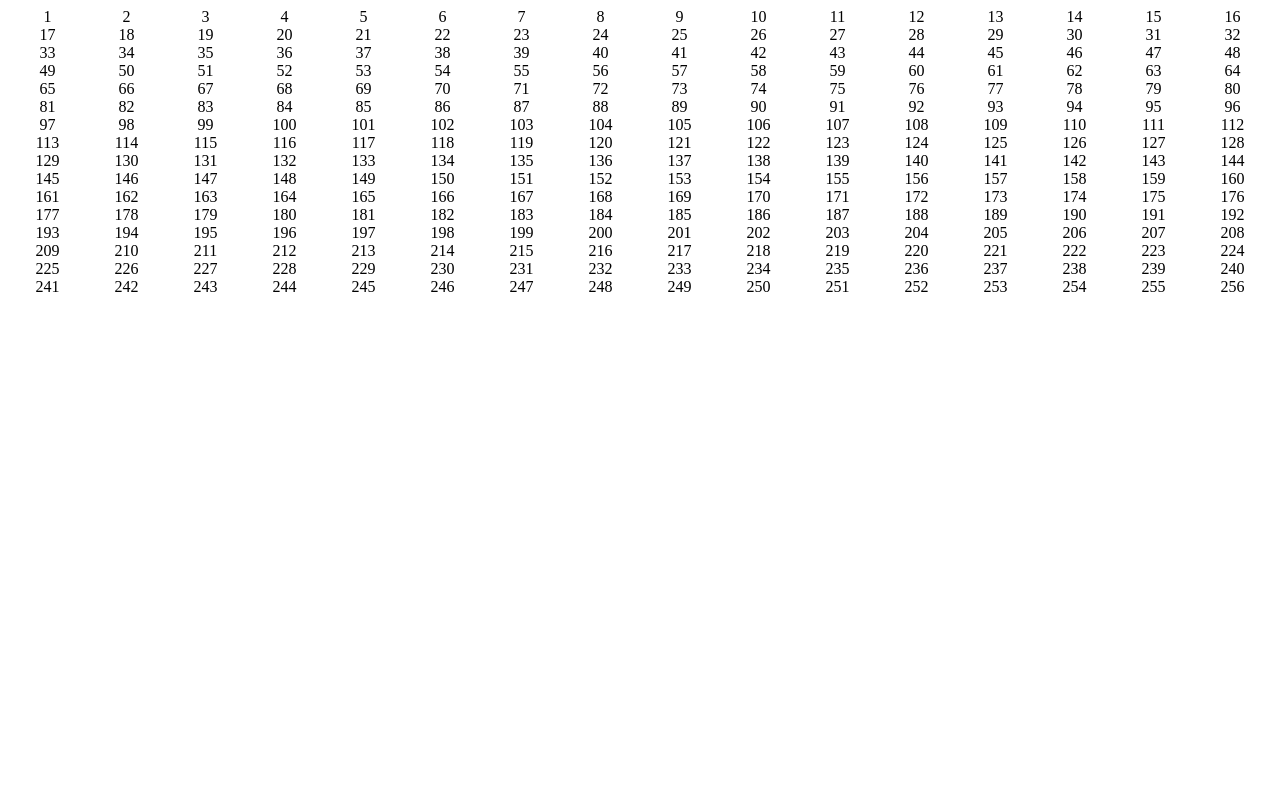
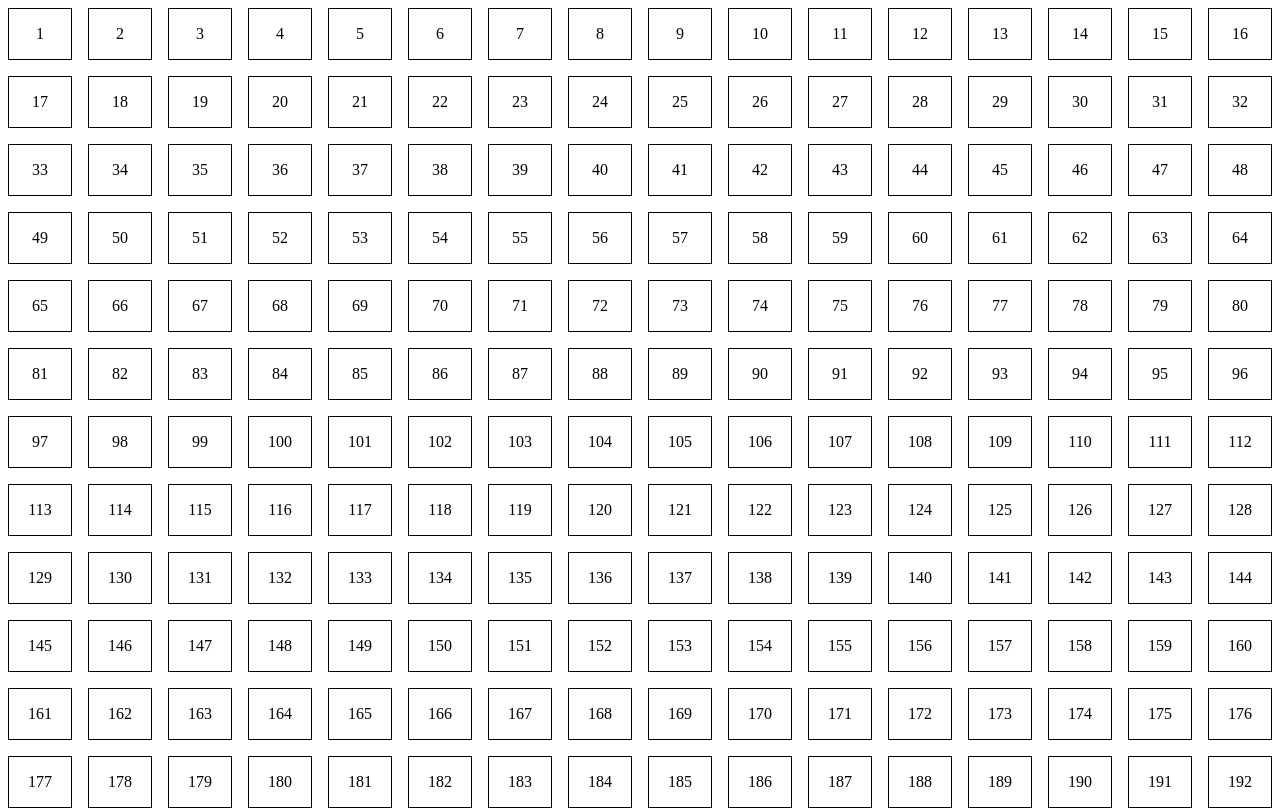
Before and after one commit to ricci2511/etch-a-sketch, a plain HTML site: page index.html in a window 1280 px wide. Shown: the top 811 px of the page. Drawn offline with Linux system fonts and the light colour scheme.

Commit message:
Added eventlistener for hover effect on the cell divs, and small css changes

```diff
--- a/script.js
+++ b/script.js
@@ -1,4 +1,6 @@
 const container = document.querySelector('#container');
+
+makeGridSquares(16, 16);
 
 function makeGridSquares(cols, rows) {
     container.style.setProperty('--grid-cols', cols);
@@ -8,7 +10,9 @@ function makeGridSquares(cols, rows) {
         let cell = document.createElement('div');
         cell.innerText = (i+1);
         container.appendChild(cell).className = 'grid-item';
+
+        cell.addEventListener('mouseover', () => {
+            cell.style.backgroundColor = 'blue';
+        });
     }
 }
-
-makeGridSquares(16, 16);
--- a/styles.css
+++ b/styles.css
@@ -5,10 +5,13 @@
 
 #container {
     display: grid;
+    grid-gap: 1em;
     grid-template-columns: repeat(var(--grid-cols), 1fr);
     grid-template-rows: repeat(var(--grid-cols), 1fr);
 }
 
 .grid-item {
     text-align: center;
+    padding: 1em;
+    border: 1px solid black;
 }
```
